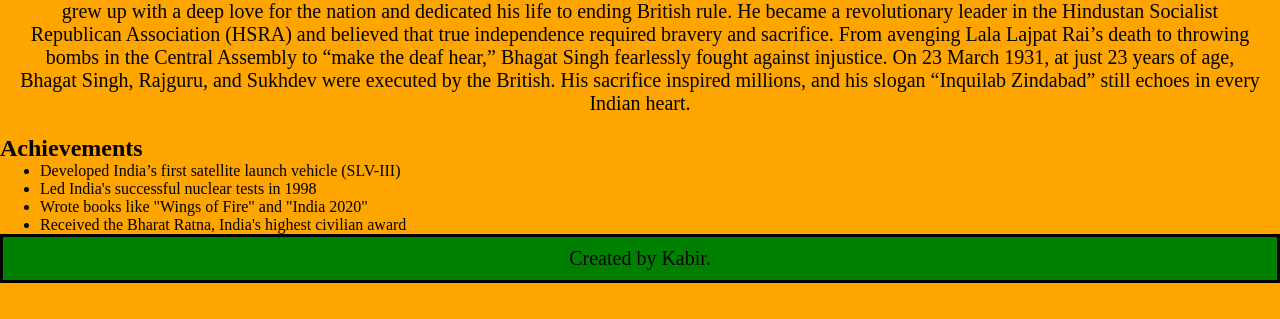
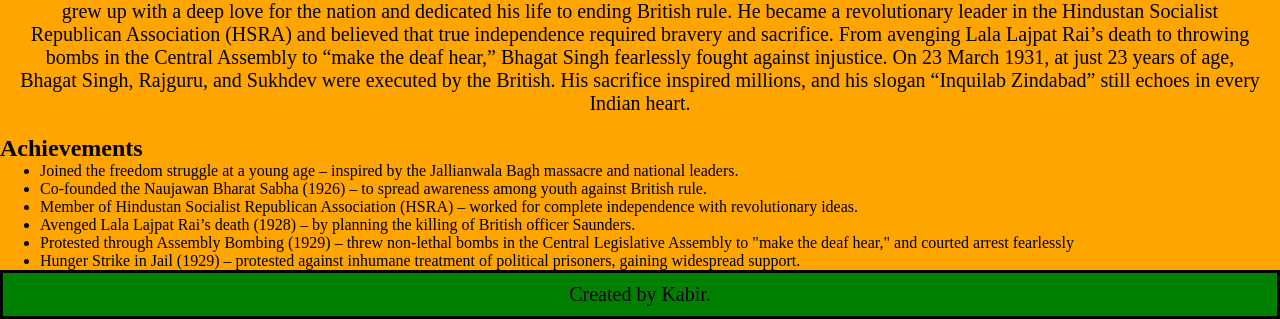
Before and after one commit to kabir5145/CSS-PRACTICE, a plain HTML site: page project/index.html in a window 1280 px wide. Shown: the part 628-947 px from the top of the page. Before the commit the page ends 911 px from the top, so only its background shows below. Drawn offline with Linux system fonts and the light colour scheme.

Commit message:
some changes

```diff
--- a/project/index.html
+++ b/project/index.html
@@ -33,10 +33,17 @@
     <section class="achievements">
         <h2>Achievements</h2>
         <ul>
-            <li>Developed India’s first satellite launch vehicle (SLV-III)</li>
-            <li>Led India's successful nuclear tests in 1998</li>
-            <li>Wrote books like "Wings of Fire" and "India 2020"</li>
-            <li>Received the Bharat Ratna, India's highest civilian award</li>
+            <li>Joined the freedom struggle at a young age – inspired by the Jallianwala Bagh massacre and national
+                leaders.</li>
+            <li>Co-founded the Naujawan Bharat Sabha (1926) – to spread awareness among youth against British rule.</li>
+            <li>Member of Hindustan Socialist Republican Association (HSRA) – worked for complete independence with
+                revolutionary ideas.</li>
+            <li>Avenged Lala Lajpat Rai’s death (1928) – by planning the killing of British officer Saunders.</li>
+            <li>Protested through Assembly Bombing (1929) – threw non-lethal bombs in the Central Legislative Assembly
+                to "make the deaf hear," and courted arrest fearlessly
+            </li>
+            <li>Hunger Strike in Jail (1929) – protested against inhumane treatment of political prisoners, gaining
+                widespread support.</li>
         </ul>
     </section>
     <div class="foot">
```
